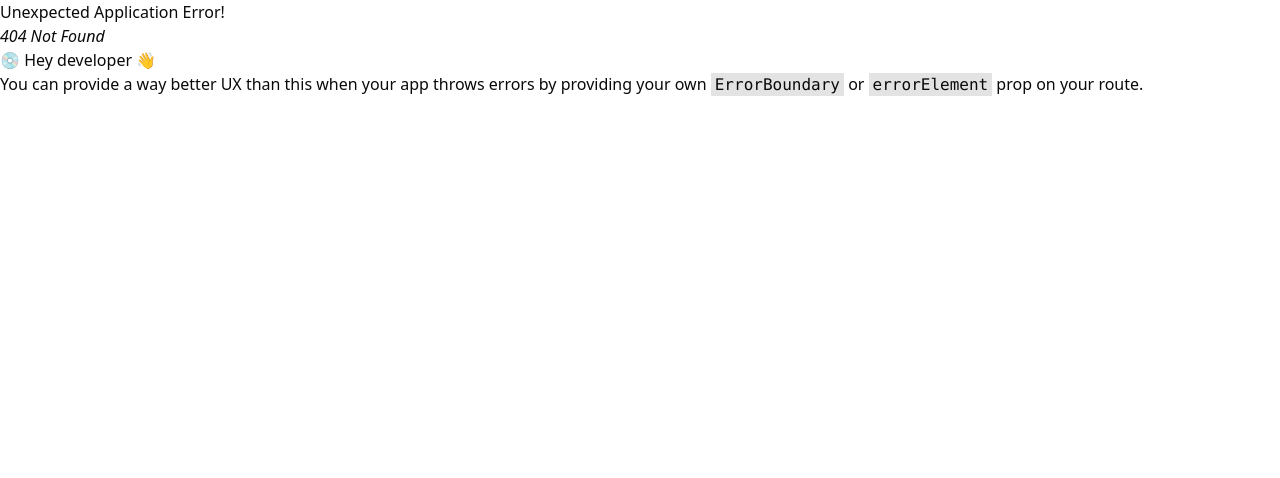
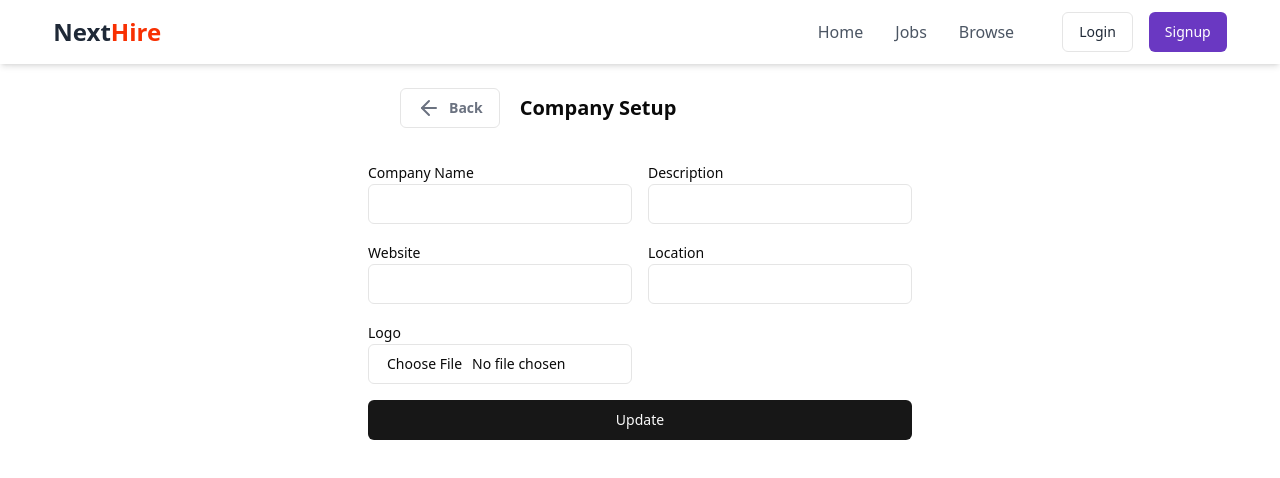
Before and after one commit to raobaba/Next_Hire_Job_Portal, a React (Vite) app in the folder client/: page /admin/companies/1 in a window 1280 px wide. Before the commit this address had no page. Shown: the top 478 px of the page. Built offline with nearby package versions, Linux system fonts and the light colour scheme; no server answers.

Commit message:
company setup

```diff
--- a/client/src/App.jsx
+++ b/client/src/App.jsx
@@ -9,6 +9,7 @@ import Profile from "./components/Profile";
 import ProtectedRoute from "./components/admin/ProtectedRoute";
 import Companies from "./components/admin/Companies";
 import CompanyCreate from "./components/admin/CompanyCreate";
+import CompanySetup from "./components/admin/CompanySetup";
 
 const appRouter = createBrowserRouter([
   {
@@ -55,6 +56,14 @@ const appRouter = createBrowserRouter([
       </ProtectedRoute>
     ),
   },
+  {
+    path: "/admin/companies/:id",
+    element: (
+      <ProtectedRoute>
+        <CompanySetup />
+      </ProtectedRoute>
+    ),
+  },
 ]);
 
 function App() {
--- /dev/null
+++ b/client/src/components/admin/CompanySetup.jsx
@@ -0,0 +1,156 @@
+import React, { useEffect, useState } from 'react';
+import Navbar from '../shared/Navbar';
+import { Button } from '../ui/button';
+import { ArrowLeft, Loader2 } from 'lucide-react';
+import { Label } from '../ui/label';
+import { Input } from '../ui/input';
+import axios from 'axios';
+import { useNavigate, useParams } from 'react-router-dom';
+import { toast } from 'sonner';
+
+const CompanySetup = () => {
+    const params = useParams();
+    const navigate = useNavigate();
+
+    const [input, setInput] = useState({
+        name: "",
+        description: "",
+        website: "",
+        location: "",
+        file: null
+    });
+    const [loading, setLoading] = useState(false);
+
+    const fetchCompanyData = async () => {
+        try {
+            const res = await axios.get(`https://your-api-endpoint.com/company/${params.id}`, {
+                withCredentials: true
+            });
+            if (res.data.success) {
+                setInput({
+                    name: res.data.company.name || "",
+                    description: res.data.company.description || "",
+                    website: res.data.company.website || "",
+                    location: res.data.company.location || "",
+                    file: null
+                });
+            }
+        } catch (error) {
+            console.error(error);
+            toast.error('Failed to fetch company data. Please try again.');
+        }
+    };
+
+    useEffect(() => {
+        fetchCompanyData();
+    }, [params.id]);
+
+    const changeEventHandler = (e) => {
+        setInput({ ...input, [e.target.name]: e.target.value });
+    }
+
+    const changeFileHandler = (e) => {
+        const file = e.target.files?.[0];
+        setInput({ ...input, file });
+    }
+
+    const submitHandler = async (e) => {
+        e.preventDefault();
+        const formData = new FormData();
+        formData.append("name", input.name);
+        formData.append("description", input.description);
+        formData.append("website", input.website);
+        formData.append("location", input.location);
+        if (input.file) {
+            formData.append("file", input.file);
+        }
+
+        try {
+            setLoading(true);
+            const res = await axios.put(`https://your-api-endpoint.com/update/${params.id}`, formData, {
+                headers: {
+                    'Content-Type': 'multipart/form-data'
+                },
+                withCredentials: true
+            });
+            if (res.data.success) {
+                toast.success(res.data.message);
+                navigate("/admin/companies");
+            }
+        } catch (error) {
+            console.error(error);
+            toast.error(error.response?.data?.message || 'Failed to update company. Please try again.');
+        } finally {
+            setLoading(false);
+        }
+    }
+
+    return (
+        <div className="flex flex-col min-h-screen">
+            <Navbar />
+            <div className='max-w-xl mx-auto my-10 flex-1 p-4'>
+                <form onSubmit={submitHandler}>
+                    <div className='flex items-center gap-5 p-8'>
+                        <Button onClick={() => navigate("/admin/companies")} variant="outline" className="flex items-center gap-2 text-gray-500 font-semibold">
+                            <ArrowLeft />
+                            <span>Back</span>
+                        </Button>
+                        <h1 className='font-bold text-xl'>Company Setup</h1>
+                    </div>
+                    <div className='grid grid-cols-1 md:grid-cols-2 gap-4'>
+                        <div>
+                            <Label>Company Name</Label>
+                            <Input
+                                type="text"
+                                name="name"
+                                value={input.name}
+                                onChange={changeEventHandler}
+                                required
+                            />
+                        </div>
+                        <div>
+                            <Label>Description</Label>
+                            <Input
+                                type="text"
+                                name="description"
+                                value={input.description}
+                                onChange={changeEventHandler}
+                            />
+                        </div>
+                        <div>
+                            <Label>Website</Label>
+                            <Input
+                                type="url"
+                                name="website"
+                                value={input.website}
+                                onChange={changeEventHandler}
+                            />
+                        </div>
+                        <div>
+                            <Label>Location</Label>
+                            <Input
+                                type="text"
+                                name="location"
+                                value={input.location}
+                                onChange={changeEventHandler}
+                            />
+                        </div>
+                        <div>
+                            <Label>Logo</Label>
+                            <Input
+                                type="file"
+                                accept="image/*"
+                                onChange={changeFileHandler}
+                            />
+                        </div>
+                    </div>
+                    <Button type="submit" className="w-full my-4" disabled={loading}>
+                        {loading ? <Loader2 className='mr-2 h-4 w-4 animate-spin' /> : "Update"}
+                    </Button>
+                </form>
+            </div>
+        </div>
+    )
+}
+
+export default CompanySetup;
```
